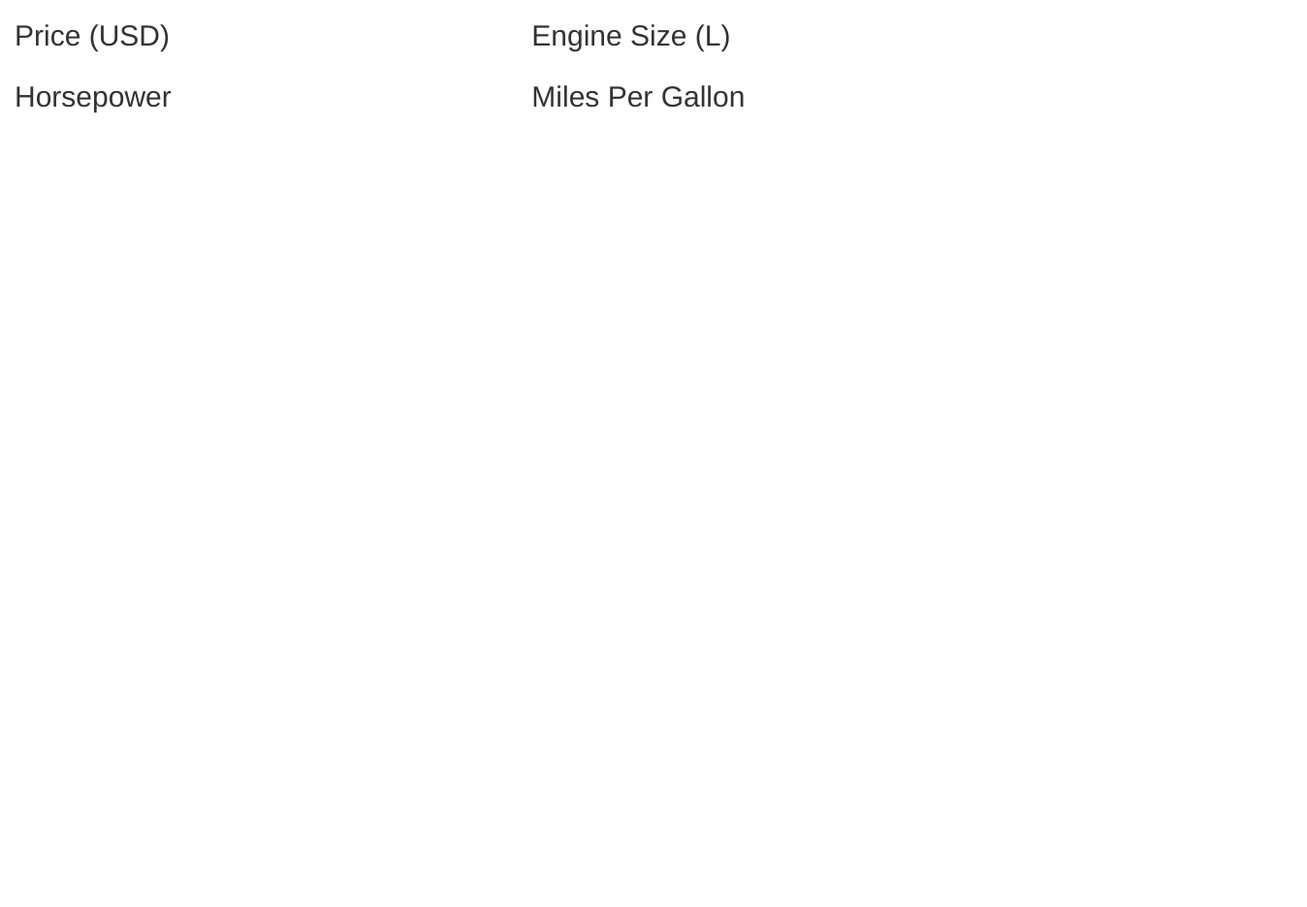
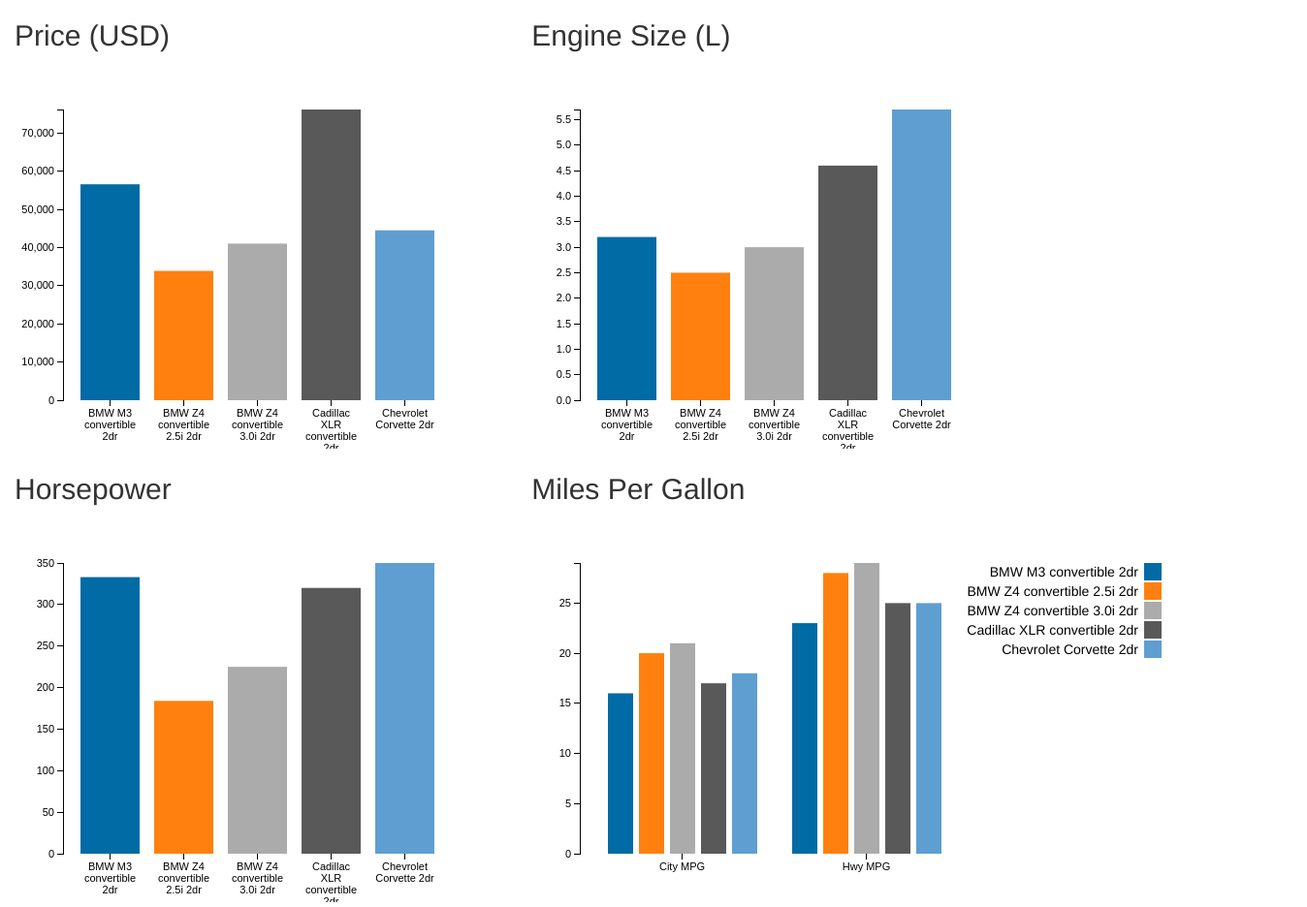
Before and after one commit to qsy37/hw2q2, a plain HTML site: page index.html in a window 1280 px wide. Shown: the whole page at 97% size, 1348 px wide, since content can reach past the window. Before the commit the page ends 800 px from the top, so only its background shows below. Drawn offline with Linux system fonts and the light colour scheme.

Commit message:
Fixed js dependency

```diff
--- a/index.html
+++ b/index.html
@@ -63,6 +63,6 @@
 			</div>
 		</div>
 	</div>
-	<script src='js/grouped_bars.js'></script>
+	<script src='js/bar_quad.js'></script>
   </body>
 </html>
```
